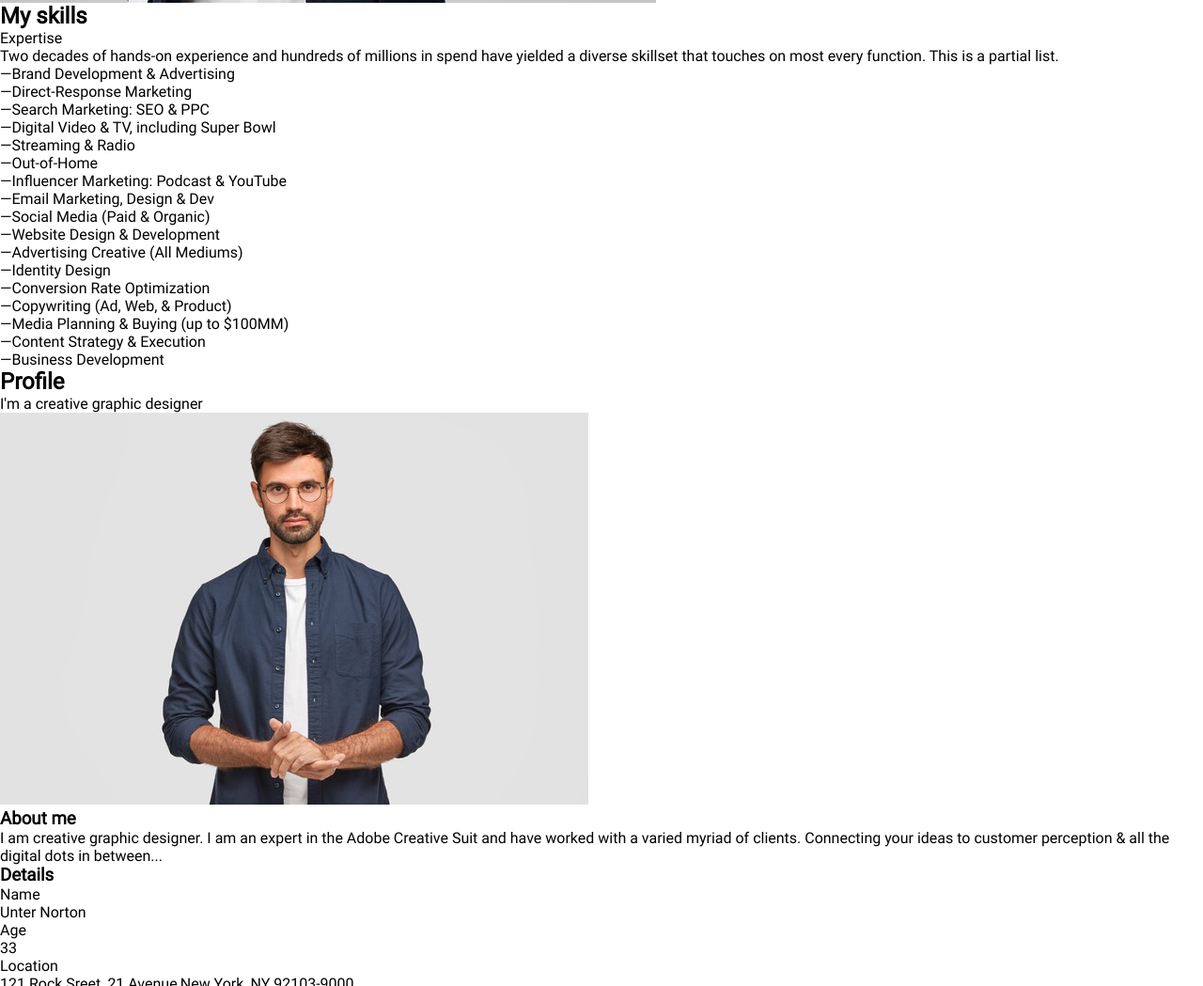
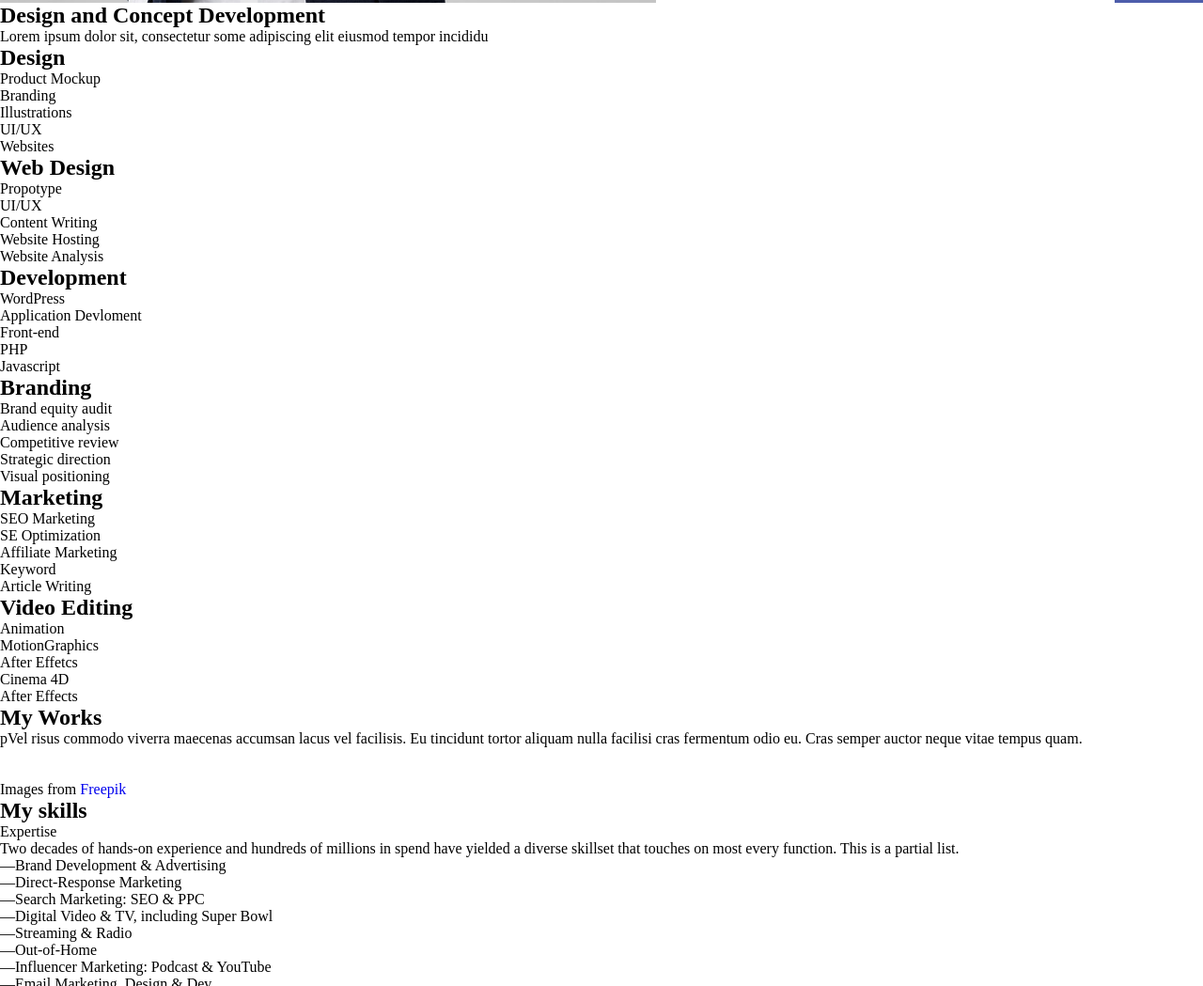
Before and after one commit to Amanneville/Nicepage, a plain HTML site: page index.html in a window 1280 px wide. Shown: the part 940-1989 px from the top of the page at 94% size. Drawn offline with Linux system fonts and the light colour scheme; a script that the page names is missing; a web font is replaced by a local one.

Commit message:
HTML.PT1

```diff
--- a/assets/scss/_font.scss
+++ b/assets/scss/_font.scss
@@ -1,10 +1,5 @@
 // THE FONTS
 /* general site police */
-@font-face {
-    font-family: 'roboto';
-    src: url(../fonts/Roboto-Regular.ttf);
-}
-
 /* font for headlines */
 @font-face {
     font-family: 'oswald';
@@ -15,3 +10,8 @@
     font-family: 'pt';
     src: url(../fonts/PTSans-Regular.ttf);
 }
+
+@font-face {
+    font-family: 'open';
+    src: url(../fonts/OpenSans-Regular.ttf);
+}
--- a/assets/scss/_general.scss
+++ b/assets/scss/_general.scss
@@ -14,5 +14,5 @@ dart-sass/sass scss/style.scss css/style.css
 }
 
 body{
-    font-family: 'roboto';
+    font-family: 'open';
 }
--- a/assets/scss/_main.scss
+++ b/assets/scss/_main.scss
@@ -25,7 +25,7 @@
         }
         p{
             color: #808080;
-            margin: 24px 0 s0;;
+            margin: 24px 0 0 0;
         }
     }
 }
--- a/assets/scss/_vars.scss
+++ b/assets/scss/_vars.scss
@@ -1,6 +1,6 @@
 // COLOR CODES
 /* headline color */
 $lightGray:#f2f2f2;
-$gray: c6c6c6;
+$gray: #c6c6c6;
 $blue: #4d5dab;
 $anthracite: #292c33;
--- a/index.html
+++ b/index.html
@@ -49,24 +49,113 @@
             <article>
                 <h1>Hello, I’m John.</h1>
                 <h2>Graphic Designer</h2>
-                <p>Sed efficitur arcu ac sapien pharetra, id feugiat dolor luctus. Aenean placerat mi eu enim porta dictum.</p>
+                <p>Sed efficitur arcu ac sapien pharetra, id feugiat dolor luctus. Aenean placerat mi eu enim porta
+                    dictum.</p>
                 <p>Image from <a href="https://www.freepik.com/photos/business">Freepik</a></p>
                 <p><i class="fas fa-phone-alt"></i>Phone: <strong>+123 456 789</strong></p>
                 <p><i class="fas fa-envelope"></i>Email: <strong>info@youremailidhere.com</strong></p>
                 <p><i class="fas fa-map-marker-alt"></i>Address: 121 Rock Sreet, 21 Avenue,New York, NY 92103-9000</p>
                 <p><i class="fas fa-calendar-alt"></i>Date of Birth: Aug 28th 1987</p>
             </article>
+
+            <div>DOWNLOAD</div>
         </section>
 
-        <section></section>
+        <!-- PART 2 : Design and Concept Development -->
+        <section>
+            <h1>Design and Concept Development</h1>
+            <p>Lorem ipsum dolor sit, consectetur some adipiscing elit eiusmod tempor incididu</p>
 
+            <article class="conceptDevelopment">
+                <h2>Design</h2>
+                <ul>
+                    <li>Product Mockup</li>
+                    <li>Branding</li>
+                    <li>Illustrations</li>
+                    <li>UI/UX</li>
+                    <li>Websites</li>
+                </ul>
+
+                <h2>Web Design</h2>
+                <ul>
+                    <li>Propotype</li>
+                    <li>UI/UX</li>
+                    <li>Content Writing</li>
+                    <li>Website Hosting</li>
+                    <li>Website Analysis</li>
+                </ul>
+
+                <h2>Development</h2>
+                <ul>
+                    <li>WordPress</li>
+                    <li>Application Devloment</li>
+                    <li>Front-end</li>
+                    <li>PHP</li>
+                    <li>Javascript</li>
+                </ul>
+            </article>
+
+            <article class="conceptDevelopment">
+                <h2>Branding</h2>
+                <ul>
+                    <li>Brand equity audit</li>
+                    <li>Audience analysis</li>
+                    <li>Competitive review</li>
+                    <li>Strategic direction</li>
+                    <li>Visual positioning</li>
+                </ul>
+
+                <h2>Marketing</h2>
+                <ul>
+                    <li>SEO Marketing</li>
+                    <li>SE Optimization</li>
+                    <li>Affiliate Marketing</li>
+                    <li>Keyword</li>
+                    <li>Article Writing</li>
+                </ul>
+
+                <h2>Video Editing</h2>
+                <ul>
+                    <li>Animation</li>
+                    <li>MotionGraphics</li>
+                    <li>After Effetcs</li>
+                    <li>Cinema 4D</li>
+                    <li>After Effects</li>
+                </ul>
+            </article>
+        </section>
+
+        <!-- PART 3 : My Works -->
+        <section class="myWorld">
+            <h1>My Works</h1>
+            pVel risus commodo viverra maecenas accumsan lacus vel facilisis. Eu tincidunt tortor aliquam nulla facilisi
+            cras fermentum odio eu. Cras semper auctor neque vitae tempus quam.
+            <article class="pictures">
+                <div class="imgRow1">
+                    <img src="" alt="">
+                    <img src="" alt="">
+                    <img src="" alt="">
+                </div>
+
+                <div class="imgRow2">
+                    <img src="" alt="">
+                    <img src="" alt="">
+                    <img src="" alt="">
+                </div>
+            </article>
+
+            <article>
+                <p>Images from <a href="https://www.freepik.com/psd/logo">Freepik</a></p>
+            </article>
+        </section>
 
         <!------------------------ SECTION MYSKILLSEXPERTISE ------------------------>
         <section id="MySkillsExpertise">
             <article class="expertise">
                 <h2>My skills</h2>
                 <p>Expertise</p>
-                <p>Two decades of hands-on experience and hundreds of millions in spend have yielded a diverse skillset that touches on most every function. This is a partial list.</p>
+                <p>Two decades of hands-on experience and hundreds of millions in spend have yielded a diverse skillset
+                    that touches on most every function. This is a partial list.</p>
             </article>
 
             <article class="liste1">
@@ -100,11 +189,14 @@
             <p>I'm a creative graphic designer</p>
 
             <div>
-                <img src="/assets/images/waist-up-portrait-handsome-serious-unshaven-male-keeps-hands-together-dressed-dark-blue-shirt-has-talk-with-interlocutor-stands-against-white-wall.jpg" alt="Portrait creative graphic designer">
+                <img src="/assets/images/waist-up-portrait-handsome-serious-unshaven-male-keeps-hands-together-dressed-dark-blue-shirt-has-talk-with-interlocutor-stands-against-white-wall.jpg"
+                    alt="Portrait creative graphic designer">
 
                 <div class="aboutMe">
                     <h3>About me</h3>
-                    <p>I am creative graphic designer. I am an expert in the Adobe Creative Suit and have worked with a varied myriad of clients. Connecting your ideas to customer perception & all the digital dots in between...</p>
+                    <p>I am creative graphic designer. I am an expert in the Adobe Creative Suit and have worked with a
+                        varied myriad of clients. Connecting your ideas to customer perception & all the digital dots in
+                        between...</p>
                 </div>
 
                 <h3>Details</h3>
@@ -129,7 +221,8 @@
 
             <!----------- TITRE ET INTRO ----------->
             <h2>Pricing table</h2>
-            <p>Vel risus commodo viverra maecenas accumsan lacus vel facilisis. Eu tincidunt tortor aliquam nulla facilisi cras fermentum odio eu. Cras semper auctor neque vitae tempus quam.</p>
+            <p>Vel risus commodo viverra maecenas accumsan lacus vel facilisis. Eu tincidunt tortor aliquam nulla
+                facilisi cras fermentum odio eu. Cras semper auctor neque vitae tempus quam.</p>
 
             <!----------- Formule proposé ----------->
             <article class="Formule1">
```
Also changed, not shown: assets/css/style.css, assets/fonts/OpenSans-VariableFont_wdth,wght.ttf (deleted), 1 other file. Lines whose indentation alone changed are shown as unchanged.
